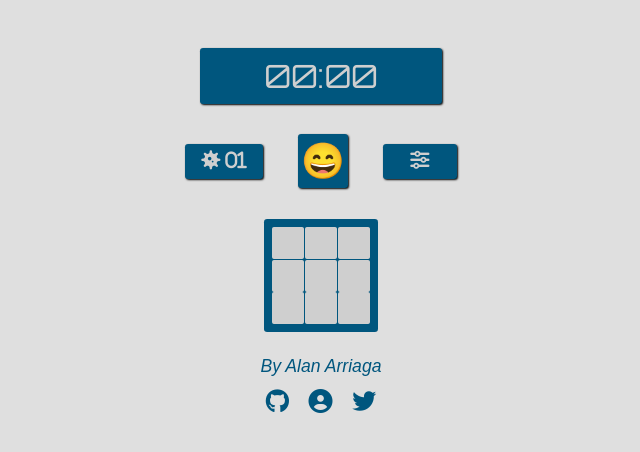
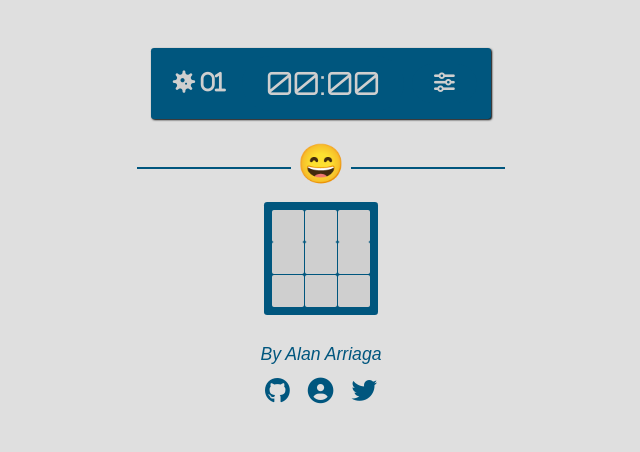
Before and after one commit to A14Narriaga/minesweeper, a React (Create React App) app: page / in a window 1280 px wide. Shown: the top 452 px of the page, without its empty margins (319-959 px from the left). Built offline with nearby package versions, Linux system fonts and the light colour scheme.

Commit message:
Modal implement and design update

```diff
--- a/src/components/App.tsx
+++ b/src/components/App.tsx
@@ -1,8 +1,9 @@
-import "../sass/App.scss";
-import Timer from "./Timer";
-import Controls from "./Controls";
-import Board from "./Board";
-import Social from "./Foot";
+import "../sass/App.scss"
+import Timer from "./Timer"
+import Controls from "./Controls"
+import Board from "./Board"
+import Social from "./Foot"
+import Settings from "./Settings"
 
 const App = () => {
   return (
@@ -11,6 +12,7 @@ const App = () => {
       <Controls />
       <Board />
       <Social />
+      <Settings />
     </>
   )
 }
--- a/src/components/Controls.tsx
+++ b/src/components/Controls.tsx
@@ -1,9 +1,9 @@
 const Controls = () => {
     return (
         <section className="controls">
-            <p className="virus-count"><i className="fas fa-virus"> 01</i></p>
+            <hr />
             <button className="face">😄</button>
-            <button className="settings"><i className="fas fa-sliders-h"></i></button>
+            <hr />
         </section>
     )
 }
--- /dev/null
+++ b/src/components/Settings.tsx
@@ -0,0 +1,26 @@
+const Settings = () => {
+  return (
+    <section className="settings hidde">
+      <div className="modal-btns">
+        <i className="help far fa-question-circle"></i>
+        <i className="close fas fa-times"></i>
+      </div>
+      <div className="title">
+        <p>Settings</p>
+      </div>
+      <div className="themes">
+        <div className="opc">
+          <p>Theme</p>
+        </div>
+      </div>
+      <div className="mine-type">
+        <p>Mine</p>
+      </div>
+      <div className="levels">
+        <p>Level</p>
+      </div>
+    </section>
+  )
+}
+
+export default Settings
--- a/src/components/Timer.tsx
+++ b/src/components/Timer.tsx
@@ -1,7 +1,13 @@
 const Timer = () => {
   return (
     <section className="timer-wrapper">
-      <button>00:00</button>
+      <p className="virus-count">
+        <i className="fas fa-virus"> 01</i>
+      </p>
+      <button className="clock">00:00</button>
+      <button className="settings-btn">
+        <i className="fas fa-sliders-h"></i>
+      </button>
     </section>
   )
 }
--- a/src/sass/App.scss
+++ b/src/sass/App.scss
@@ -3,11 +3,13 @@
 @import "./controls";
 @import "./board";
 @import "./foot";
+@import "./settings";
 
 $background-color: rgb(223, 223, 223);
 $primary-color: rgb(0, 86, 126);
-$primary-color-hover: rgba(0, 86, 126, 0.863);
+$primary-color-hover: rgba(0, 115, 168, 0.863);
 $text-color: rgb(207, 207, 207);
+$background-color-blur: rgba(223, 223, 223, 0.733);
 
 $board-size: 3;
 $box-color: rgb(207, 207, 207);
@@ -34,4 +36,5 @@ body {
   @include controls;
   @include board;
   @include foot;
+  @include settings;
 }
--- a/src/sass/_board.scss
+++ b/src/sass/_board.scss
@@ -1,7 +1,7 @@
 @mixin board {
   .board {
     margin: 0 auto;
-    margin-top: 1.5rem;
+    margin-top: 0.5rem;
     background-color: $primary-color;
     border-radius: 0.2rem;
     width: 2 * $board-size + 1.1rem;
--- a/src/sass/_controls.scss
+++ b/src/sass/_controls.scss
@@ -1,43 +1,26 @@
 @mixin controls {
   .controls {
     margin: 0 auto;
-    max-width: 300px;
+    max-width: 400px;
     display: flex;
-    justify-content: space-around;
-    margin-top: 1.5rem;
-    .virus-count {
+    justify-content: space-between;
+    margin-top: 1rem;
+    padding: 0rem 1rem;
+    hr {
+      width: 100%;
+      height: 0px;
+      margin-top: 2rem;
+      border: 1px solid $primary-color;
       background-color: $primary-color;
-      padding: 0.4rem 1rem;
-      border-radius: 0.2rem;
-      margin: 1rem 0rem;
-      color: $text-color;
-      font-size: 1.2rem;
-      box-shadow: 1px 1px 2px black;
     }
     .face {
-      background-color: $primary-color;
-      padding: 0.2rem;
-      border-radius: 0.2rem;
-      margin: 0.4rem;
-      color: $text-color;
-      font-size: 2.2rem;
-      box-shadow: 1px 1px 2px black;
+      background-color: $background-color;
+      padding: 0.1rem;
+      border-radius: 99rem;
+      margin: 0.3rem;
+      font-size: 2.4rem;
       &:hover {
         cursor: pointer;
-        background-color: $primary-color-hover;
-      }
-    }
-    .settings {
-      background-color: $primary-color;
-      padding: 0.4rem 1.7rem;
-      border-radius: 0.2rem;
-      margin: 1rem 0rem;
-      color: $text-color;
-      font-size: 1.2rem;
-      box-shadow: 1px 1px 2px black;
-      &:hover {
-        cursor: pointer;
-        background-color: $primary-color-hover;
       }
     }
   }
--- a/src/sass/_foot.scss
+++ b/src/sass/_foot.scss
@@ -7,16 +7,16 @@
     font-style: italic;
     .by {
       font-size: 1.1rem;
-      margin-top: 1.5rem;
+      margin-top: 1.8rem;
       text-align: center;
     }
     .social {
-      margin-top: 0.7rem;
+      margin-top: 0.8rem;
       display: flex;
       justify-content: space-around;
       a i {
         color: $primary-color;
-        font-size: 1.5rem;
+        font-size: 1.6rem;
         &:hover {
           cursor: pointer;
           color: $primary-color-hover;
--- /dev/null
+++ b/src/sass/_settings.scss
@@ -0,0 +1,48 @@
+@mixin settings {
+  .settings {
+    position: absolute;
+    left: 50%;
+    top: 35%;
+    transform: translate(-50%, -50%);
+    max-width: 500px;
+    width: 90%;
+    background-color: $background-color-blur;
+    backdrop-filter: blur(1rem);
+    padding: 1rem 2rem;
+    border: 5px solid $primary-color;
+    border-radius: 0.5rem;
+    margin: 0 auto;
+    .modal-btns {
+      display: flex;
+      justify-content: flex-end;
+      .help {
+        font-size: 1.3rem;
+      }
+      .close {
+        margin-left: 1rem;
+        font-size: 1.4rem;
+      }
+    }
+    .title {
+      margin-top: -1rem;
+      display: flex;
+      justify-content: center;
+      font-size: 1.9rem;
+      padding-bottom: 1rem;
+      border-bottom: 0.1px solid black;
+    }
+    .themes {
+      border-bottom: 0.1px solid black;
+      padding: 0.5rem 0rem;
+    }
+    .mine-type {
+      border-bottom: 0.1px solid black;
+      padding: 0.5rem 0rem;
+    }
+    .levels {
+      border-bottom: 0.1px solid black;
+      padding: 0.5rem 0rem;
+      margin-bottom: 1rem;
+    }
+  }
+}
--- a/src/sass/_timer.scss
+++ b/src/sass/_timer.scss
@@ -1,16 +1,40 @@
 @mixin timer {
   .timer-wrapper {
-        margin-top: 3rem;
     display: flex;
     justify-content: center;
-        button {
-            font-family: 'Orbitron', sans-serif;
+    background-color: $primary-color;
+    box-shadow: 1px 1px 2px black;
+    border-radius: 0.2rem;
+    max-width: 340px;
+    margin: 0 auto;
+    margin-top: 3rem;
+    .clock {
+      font-family: "Orbitron", sans-serif;
       font-size: 2rem;
-            padding: 0.5rem 4rem;
-            border-radius: 0.2rem;
+      padding: 0rem 1.5rem;
+      margin: 0.5rem;
+      border-radius: 99rem;
       background-color: $primary-color;
       color: $text-color;
-            box-shadow: 1px 1px 2px black;
+      &:hover {
+        cursor: pointer;
+        background-color: $primary-color-hover;
+      }
+    }
+    .virus-count {
+      background-color: $primary-color;
+      padding: 0.4rem 0.5rem;
+      margin: 1rem 0rem;
+      color: $text-color;
+      font-size: 1.4rem;
+    }
+    .settings-btn {
+      background-color: $primary-color;
+      padding: 0.4rem 1.4rem;
+      border-radius: 99rem;
+      margin: 1rem 0rem;
+      color: $text-color;
+      font-size: 1.3rem;
       &:hover {
         cursor: pointer;
         background-color: $primary-color-hover;
```
Lines whose indentation alone changed are shown as unchanged.
